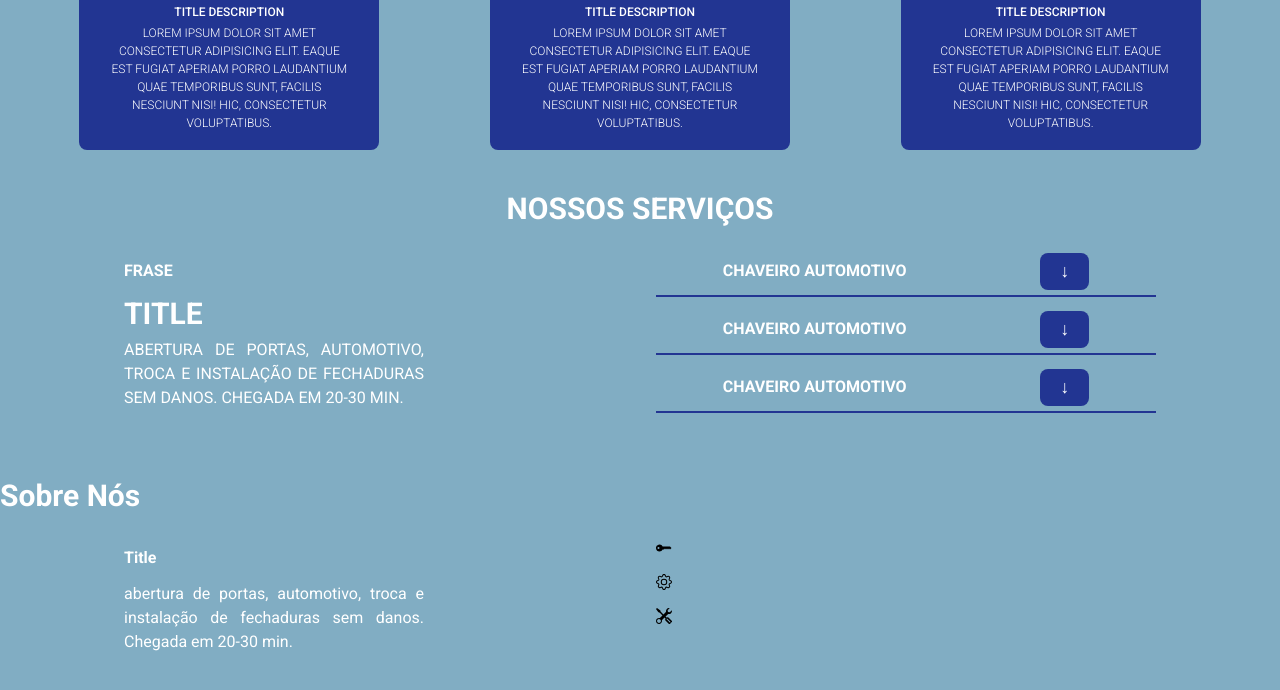
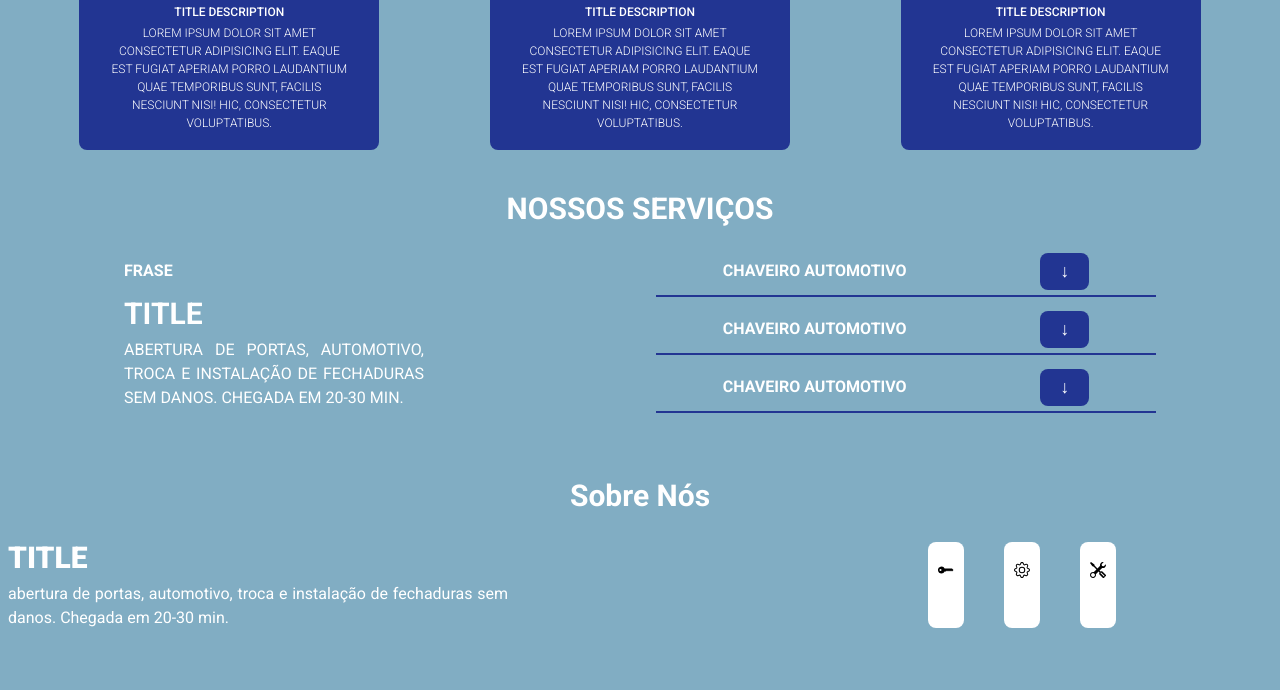
Before and after one commit to ViniNas01/LandingPageChaveiro, a website: page view/index.html in a window 1280 px wide. Shown: the part 1133-1823 px from the top of the page. Drawn offline with Linux system fonts and the light colour scheme.

Commit message:
feat: Adicionando estilo da seção SOBRE NOS

```diff
--- a/view/style.css
+++ b/view/style.css
@@ -316,6 +316,49 @@ button {
     padding-bottom: 5px;
 }
 
+/** About US*/
+.aboutUs {
+    text-align: center;
+    margin: 40px 0;
+}
+
+.aboutUs .content{
+     display: flex;
+    justify-content: space-between;
+    padding: 24px 8px;
+}
+
+.aboutUs h3 {
+    font-size: 30px;
+    text-transform: uppercase;
+    font-weight: 900;
+}
+
+.aboutUs p {
+    font-size: 16px;
+    width: 500px;
+}
+
+.aboutUs .extraContent {
+    display: flex;
+    flex-direction: row;
+    align-items: center;
+    justify-content: center;
+    gap: 40px;
+}
+
+.aboutUs .icon {
+    display: flex;
+    justify-content: space-around;
+}
+
+.icon img {
+    background-color: #fff;
+    padding: 20px 10px 50px;
+    border-radius: 8px;
+}
+
+
 
 
 
```
